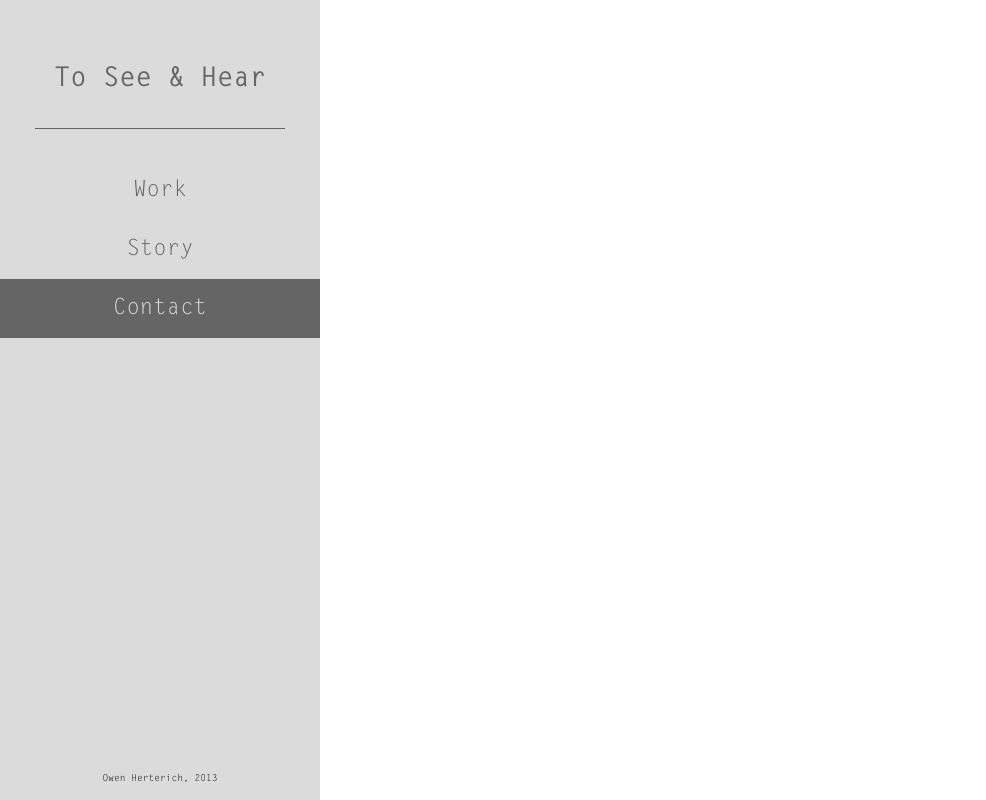
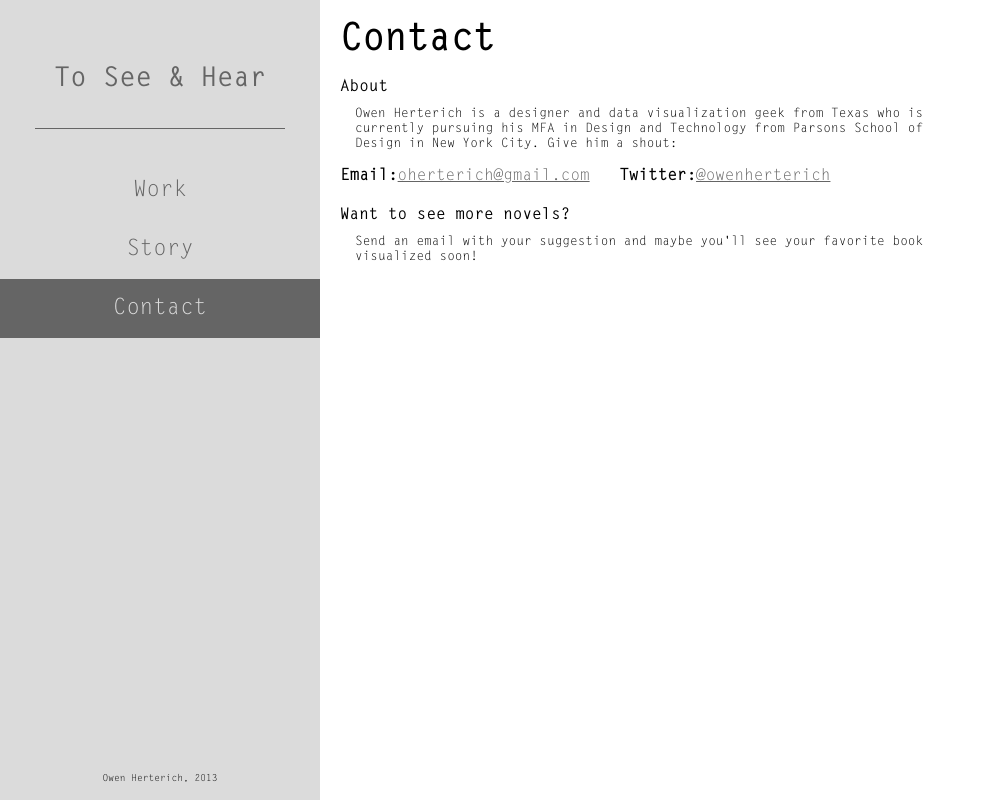
Before and after one commit to oherterich/owenherterich-web3, a PHP site: page /contact.html in a window 1280 px wide. Shown: the whole page, without its empty margins (0-986 px from the left). Run offline with PHP 8.4, Linux system fonts and the light colour scheme; some libraries are stand-ins or nearby versions.

Commit message:
added contact page

```diff
--- a/hw3/code/contact.html
+++ b/hw3/code/contact.html
@@ -23,7 +23,17 @@
 			<p>Owen Herterich, 2013</p>
 		</article>
 	</section>
-	<section id="main">
+	<section id="text">
+		<h1>Contact</h1>
+		<h3>About</h3>
+		<p>Owen Herterich is a designer and data visualization geek from Texas who is currently pursuing his MFA in Design and Technology from Parsons School of Design in New York City. Give him a shout:</p>
+		<div id="contact">
+		<h4>Email:</h4><a href="mailto:oherterich@gmail.com">oherterich@gmail.com</a>
+		<h4>Twitter:</h4><a href="http://twitter.com/owenherterich">@owenherterich</a>
+		</div>
+
+		<h3>Want to see more novels?</h3>
+		<p>Send an email with your suggestion and maybe you'll see your favorite book visualized soon!</p>
 	</section>
 	<script src="js/main-ck.js"></script>
 </body>
--- a/hw3/code/css/style.css
+++ b/hw3/code/css/style.css
@@ -129,24 +129,31 @@ body {
 .is-noCover {
   background: pink; }
 
-#story {
+#text {
   margin: 20px 20px 20px 340px;
   max-width: 600px; }
-  #story h1 {
+  #text h1 {
     font-size: 2.3rem; }
-  #story h2 {
+  #text h2 {
     font-family: 'Letter Gothic Slanted', Letter Gothic, Futura, Helvetica, sans-serif;
     font-size: 1.2rem;
     padding-bottom: 5px;
     border-bottom: 1px solid #656565; }
-  #story h3 {
+  #text h3 {
     font-family: 'Letter Gothic Bold', Letter Gothic, Futura, Helvetica, sans-serif;
     font-size: 1.0rem;
     margin: 15px 0 5px 0; }
-  #story p {
+  #text p {
     font-size: 0.8rem;
     padding: 5px 15px; }
-  #story a:link {
+  #text a:link {
     color: #656565; }
-  #story a:visited {
+  #text a:visited {
     color: #656565; }
+
+#text #contact {
+  margin: 10px 0 20px 0; }
+  #text #contact h4 {
+    display: inline; }
+  #text #contact a {
+    margin-right: 20px; }
--- a/hw3/code/scss/style.scss
+++ b/hw3/code/scss/style.scss
@@ -171,7 +171,7 @@ body {
 	background: pink;
 }
 
-#story {
+#text {
 	margin: 20px 20px 20px 340px;
 	max-width: 600px;
 
@@ -205,3 +205,15 @@ body {
 		color: $darkgrey;
 	}
 }
+
+#text #contact {
+	margin: 10px 0 20px 0;
+
+	h4 {
+		display: inline;
+	}
+
+	a {
+		margin-right: 20px;
+	}
+}
--- a/hw3/code/story.html
+++ b/hw3/code/story.html
@@ -23,7 +23,7 @@
 			<p>Owen Herterich, 2013</p>
 		</article>
 	</section>
-	<section id="story">
+	<section id="text">
 	<h1>To See &amp; Hear</h1>
 	<h2>Visualizing the Dialogue in Literature</h2>
 
```
